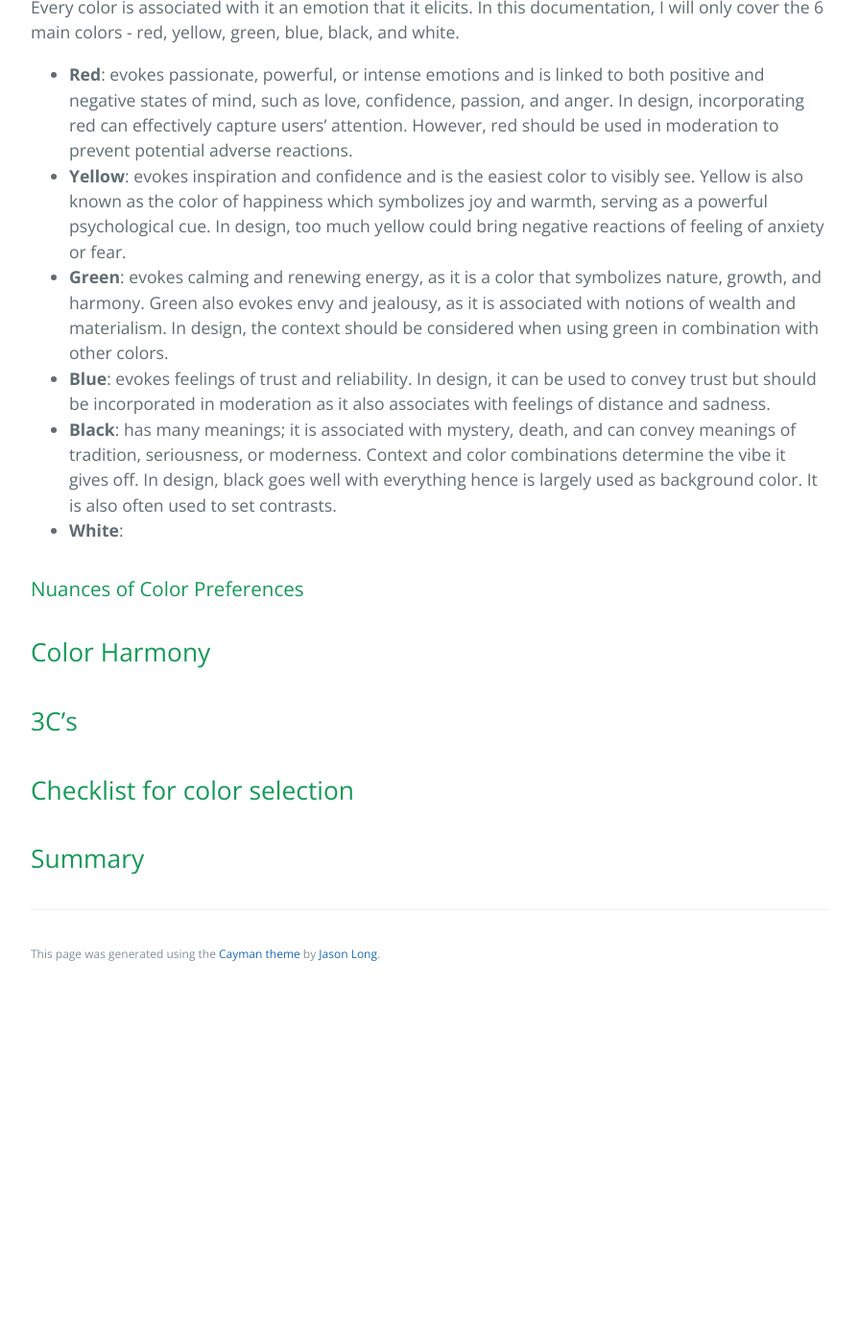
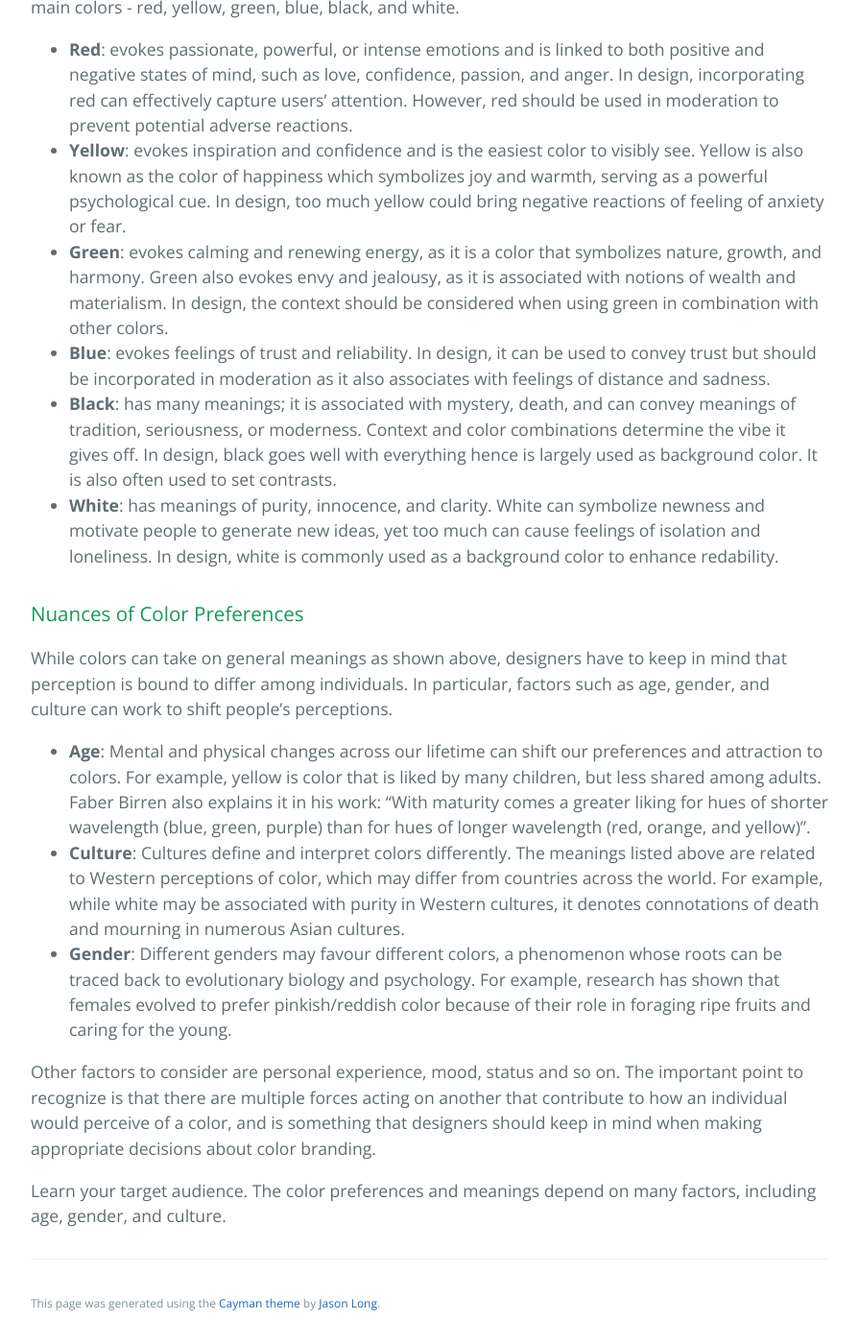
Before and after one commit to learning-software-engineering/learning-software-engineering.github.io, a Jekyll site: the page built from Topics/User_Experience/Color_Theory.md, in a window 1280 px wide and 1400 px high, scrolled down 1025 px. Shown: the whole window at 96% size, without its empty margins (192-1087 px from the left). Built offline with Jekyll 4.4.1, drawn with Linux system fonts in a browser that asks for light colours; our own code applies the rules of GitHub Pages for plain Markdown files; before the commit the page ends 2061 px from its top, so only the background shows below that; some of the changed text lies outside the part shown.

Commit message:
Added section "nuances of color preferences"

```diff
--- a/Topics/User_Experience/Color_Theory.md
+++ b/Topics/User_Experience/Color_Theory.md
@@ -1,7 +1,7 @@
 # Color Theory
 
 ## Introduction
-The first thing that strikes you when you see an interface is most likely its color; you may find the color to be pleasant, or too loud and distracting. Color is a crucial aspect of any interface as it sets the tone, evokes emotions, and influences user perception. As such, the choice of color can impact usability and the overall user experience. With that said, there is a common misconception that the choice of colors for UI depends on the designer's aesthetic preferences and appeal. This article serves to debunk the misconceptions surrounding this notion and show that the decision-making process for generating and designing these visual elements has more layers to it than it seems.
+Color is a crucial aspect of any interface as it sets the tone, evokes emotions, and influences user perception. As such, the choice of color can impact usability and the overall user experience. With that said, there is a common misconception that the choice of colors for UI depends on the designer's aesthetic preferences and appeal. This article serves to debunk the misconceptions surrounding this notion and show that the decision-making process for generating and designing these visual elements has more layers to it than it seems.
 
 ## Importance of Color on User Experience
 **Color psychology** is the study of how colors affect perception and behaviors, whether that be under the user's conscience or not. The moment our eyes perceive color, they connect with the brain which gives signals to the endocrine system to release hormones responsible for the shifts in mood and emotions; reseach has shown that it takes only 90 seconds for people to make a subconscious judgment about a product and between 62% and 90% of that assessment is based on color alone. As such, color psychology forms the basis of how designers choose colors for a product based on what we want to convey.
@@ -13,17 +13,14 @@ Every color is associated with it an emotion that it elicits. In this documentat
 * **Green**: evokes calming and renewing energy, as it is a color that symbolizes nature, growth, and harmony. Green also evokes envy and jealousy, as it is associated with notions of wealth and materialism. In design, the context should be considered when using green in combination with other colors.
 * **Blue**: evokes feelings of trust and reliability. In design, it can be used to convey trust but should be incorporated in moderation as it also associates with feelings of distance and sadness.
 * **Black**: has many meanings; it is associated with mystery, death, and can convey meanings of tradition, seriousness, or moderness. Context and color combinations determine the vibe it gives off. In design, black goes well with everything hence is largely used as background color. It is also often used to set contrasts.
-* **White**:
+* **White**: has meanings of purity, innocence, and clarity. White can symbolize newness and motivate people to generate new ideas, yet too much can cause feelings of isolation and loneliness. In design, white is commonly used as a background color to enhance redability.
 
 ### Nuances of Color Preferences
+While colors can take on general meanings as shown above, designers have to keep in mind that perception is bound to differ among individuals. In particular, factors such as age, gender, and culture can work to shift people's perceptions.
+* **Age**: Mental and physical changes across our lifetime can shift our preferences and attraction to colors. For example, yellow is color that is liked by many children, but less shared among adults. Faber Birren also explains it in his work: “With maturity comes a greater liking for hues of shorter wavelength (blue, green, purple) than for hues of longer wavelength (red, orange, and yellow)”.
+* **Culture**: Cultures define and interpret colors differently. The meanings listed above are related to Western perceptions of color, which may differ from countries across the world. For example, while white may be associated with purity in Western cultures, it denotes connotations of death and mourning in numerous Asian cultures.
+* **Gender**: Different genders may favour different colors, a phenomenon whose roots can be traced back to evolutionary biology and psychology. For example, research has shown that females evolved to prefer pinkish/reddish color because of their role in foraging ripe fruits and caring for the young.
 
+Other factors to consider are personal experience, mood, status and so on. The important point to recognize is that there are multiple forces acting on another that contribute to how an individual would perceive of a color, and is something that designers should keep in mind when making appropriate decisions about color branding.
 
-
-## Color Harmony
-
-## 3C's
-
-## Checklist for color selection
-
-
-## Summary
+Learn your target audience. The color preferences and meanings depend on many factors, including age, gender, and culture.
```
